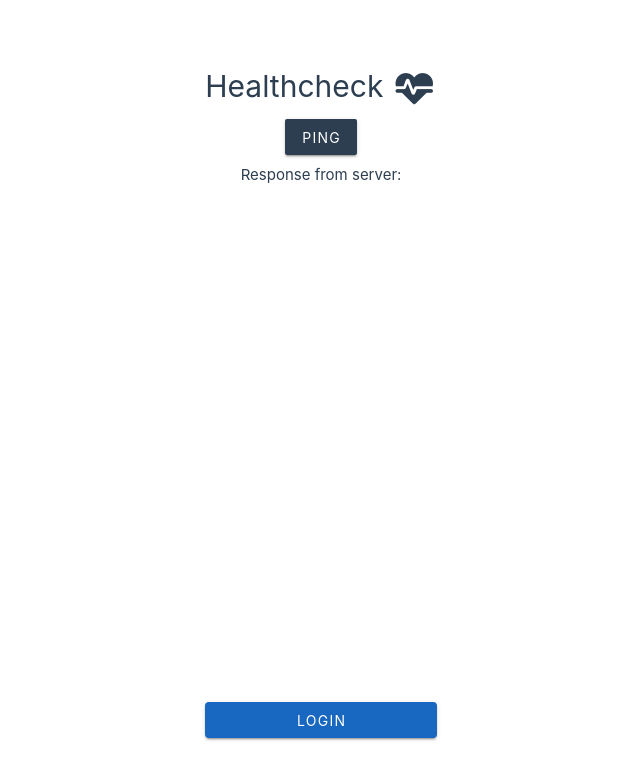
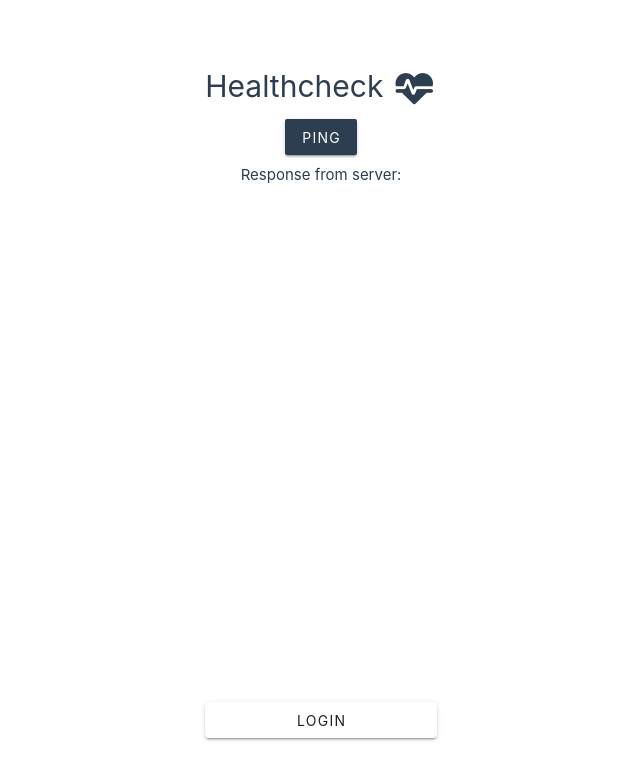
Before and after one commit to codersforcauses/bluecrew, a Vue app in the folder client/: page / in a window 1280 px wide. Shown: the top 780 px of the page, without its empty margins (319-959 px from the left). Built offline with nearby package versions, Linux system fonts and the light colour scheme; no server answers; the HTML template or start-up script is replaced by a standard one.

Commit message:
added bluecrew logo in code

```diff
--- a/client/src/components/LoginModal.vue
+++ b/client/src/components/LoginModal.vue
@@ -1,12 +1,14 @@
 <template>
-    <v-dialog v-model="dialog" max-width="400px" persistent>
+    <v-dialog v-model="dialog" max-width="400px">
       <template v-slot:activator="{props: activatorProps }">
-        <v-btn color="primary" dark v-bind="activatorProps">Login</v-btn>
+        <v-btn
+            v-bind="activatorProps"
+            text = "Login"></v-btn>
       </template>
 
       <v-card>
         <v-card-title class="d-flex justify-center">
-          <img src="@/assets/logo.svg" alt="Blue Crew Logo" style="width: 100px;" />
+          <img src="@/assets/bluecrew-logo.png" alt="Blue Crew Logo" style="width: 100px;" />
         </v-card-title>
         <v-card-subtitle class="text-center text-h6 mt-2">
           Welcome Back
```
